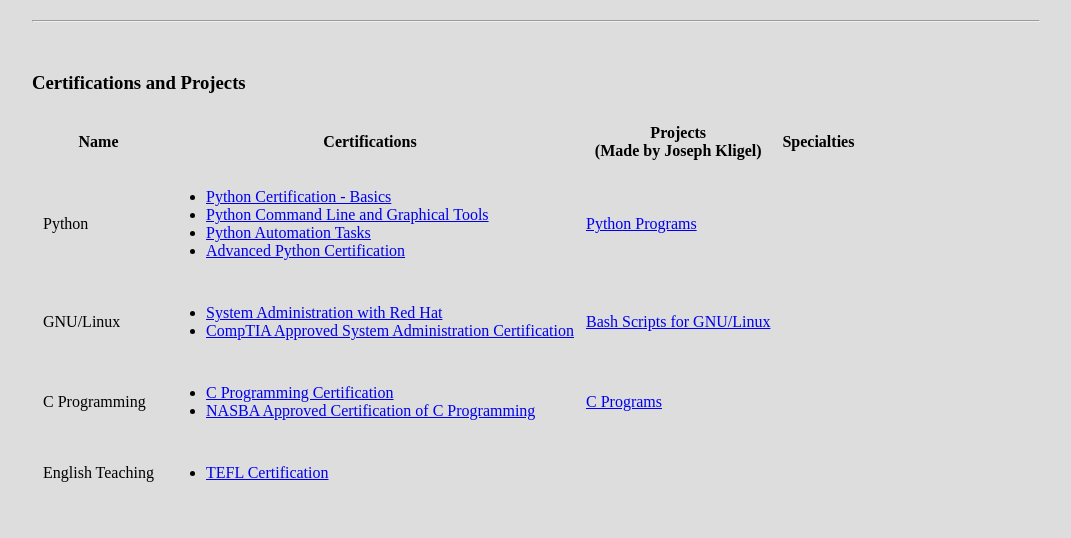
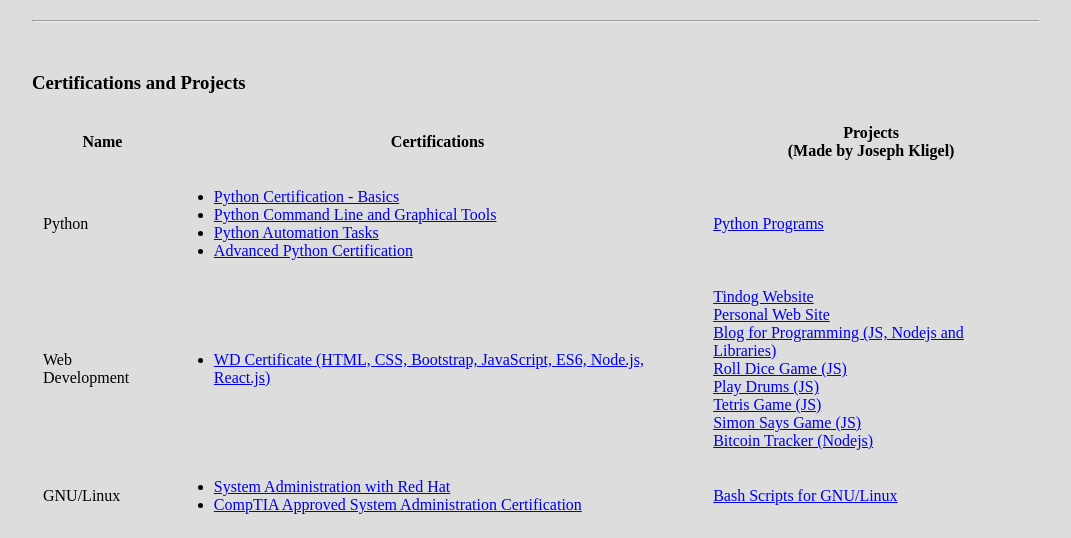
Before and after one commit to josephkligel/resume, a plain HTML site: page index.html in a window 1280 px wide. Shown: the part 1910-2448 px from the top of the page, without its empty margins (104-1175 px from the left). Drawn offline with Linux system fonts and the light colour scheme.

Commit message:
Using bash script to push all updates

```diff
--- a/css/styles.css
+++ b/css/styles.css
@@ -70,6 +70,10 @@
   margin-right: 30px;
 }
 
+#certsAndProjects a{
+  display: block;
+}
+
 #footer{
   text-align: center;
 }
--- a/index.html
+++ b/index.html
@@ -203,7 +203,7 @@
           <th>Name</th>
           <th>Certifications</th>
           <th>Projects<br />(Made by Joseph Kligel)</th>
-          <th>Specialties</th>
+          <!-- <th>Specialties</th> -->
         </tr>
       </thead>
       <tbody>
@@ -235,6 +235,28 @@
           </td>
           <td>
             <a href="https://github.com/zigjag/python_programs#readme">Python Programs</a>
+          </td>
+        </tr>
+        <tr>
+          <td>Web Development</td>
+          <td>
+            <ul>
+              <li>
+                <a target="_blank" href="images/Programming/web-development-certificate.jpg">
+                  WD Certificate (HTML, CSS, Bootstrap, JavaScript, ES6, Node.js, React.js)
+                </a>
+              </li>
+            </ul>
+          </td>
+          <td>
+            <a href="https://zigjag.github.io/web-development/Tindog/">Tindog Website</a>
+            <a href="https://zigjag.github.io/web-development/CSS%20-%20My%20Site/">Personal Web Site</a>
+            <a href="http://jkligelblog.herokuapp.com/">Blog for Programming (JS, Nodejs and Libraries)</a>
+            <a href="https://zigjag.github.io/web-development/Dicee/">Roll Dice Game (JS)</a>
+            <a href="https://zigjag.github.io/web-development/Drum%20Kit/">Play Drums (JS)</a>
+            <a href="https://zigjag.github.io/TetrisJS/">Tetris Game (JS)</a>
+            <a href="https://zigjag.github.io/GamesJS/simonSaysGame/">Simon Says Game (JS)</a>
+            <a href="https://github.com/zigjag/Bitcoin-tracker">Bitcoin Tracker (Nodejs)</a>
           </td>
         </tr>
         <tr>
```
Also changed, not shown: images/Programming/web-development-certificate.jpg (renamed from images/web-development-certificate.jpg). Lines whose indentation alone changed are shown as unchanged.
